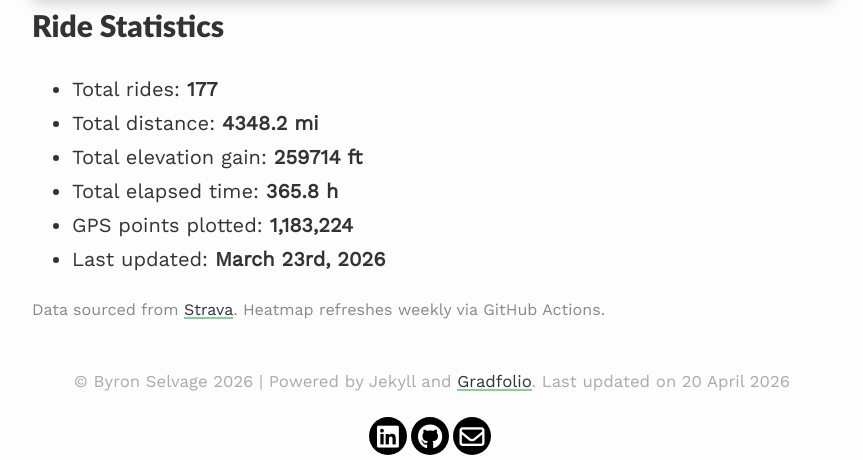
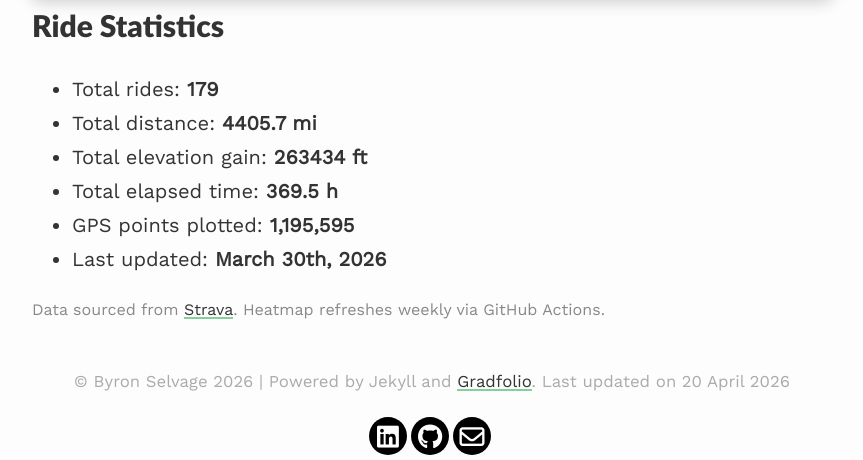
Before and after one commit to Byron-Selvage/Byron-Selvage.github.io, a Jekyll site: the page built from _pages/heatmap.md, in a window 1280 px wide. Shown: the part 842-1302 px from the top of the page, without its empty margins (208-1071 px from the left). Built offline with Jekyll 4.4.1, drawn with Linux system fonts in a browser that asks for light colours.

Commit message:
chore: update strava heatmap [skip ci]

```diff
--- a/_pages/heatmap.md
+++ b/_pages/heatmap.md
@@ -23,12 +23,12 @@ All my outdoor rides, visualized. Updated automatically every week.
 <!-- STATS:START -->
 ## Ride Statistics
 
-- Total rides: **177**
-- Total distance: **4348.2 mi**
-- Total elevation gain: **259714 ft**
-- Total elapsed time: **365.8 h**
-- GPS points plotted: **1,183,224**
-- Last updated: **March 23rd, 2026**
+- Total rides: **179**
+- Total distance: **4405.7 mi**
+- Total elevation gain: **263434 ft**
+- Total elapsed time: **369.5 h**
+- GPS points plotted: **1,195,595**
+- Last updated: **March 30th, 2026**
 <!-- STATS:END -->
 
 <p style="font-size: 0.8em; color: #888; margin-top: 8px;">
```
